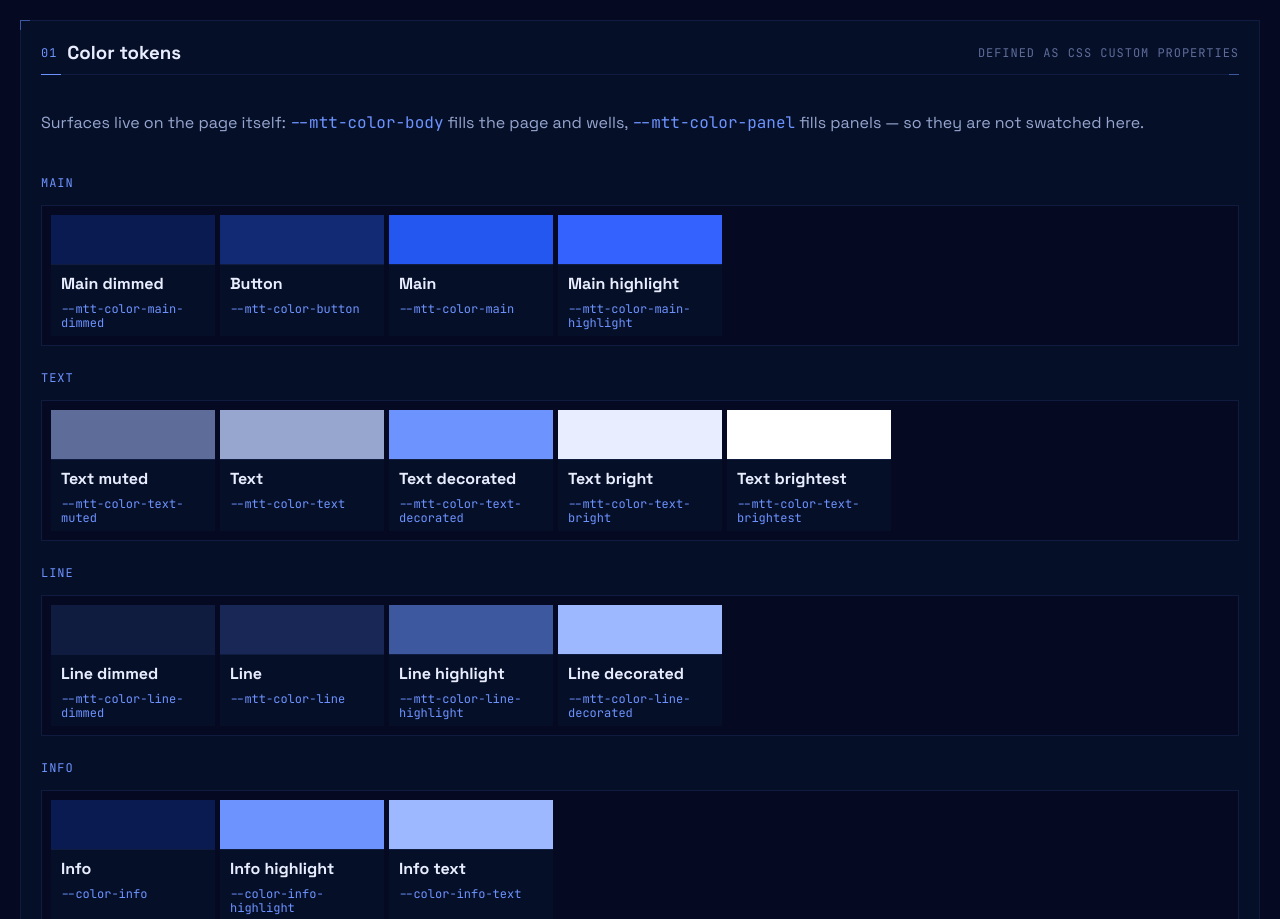
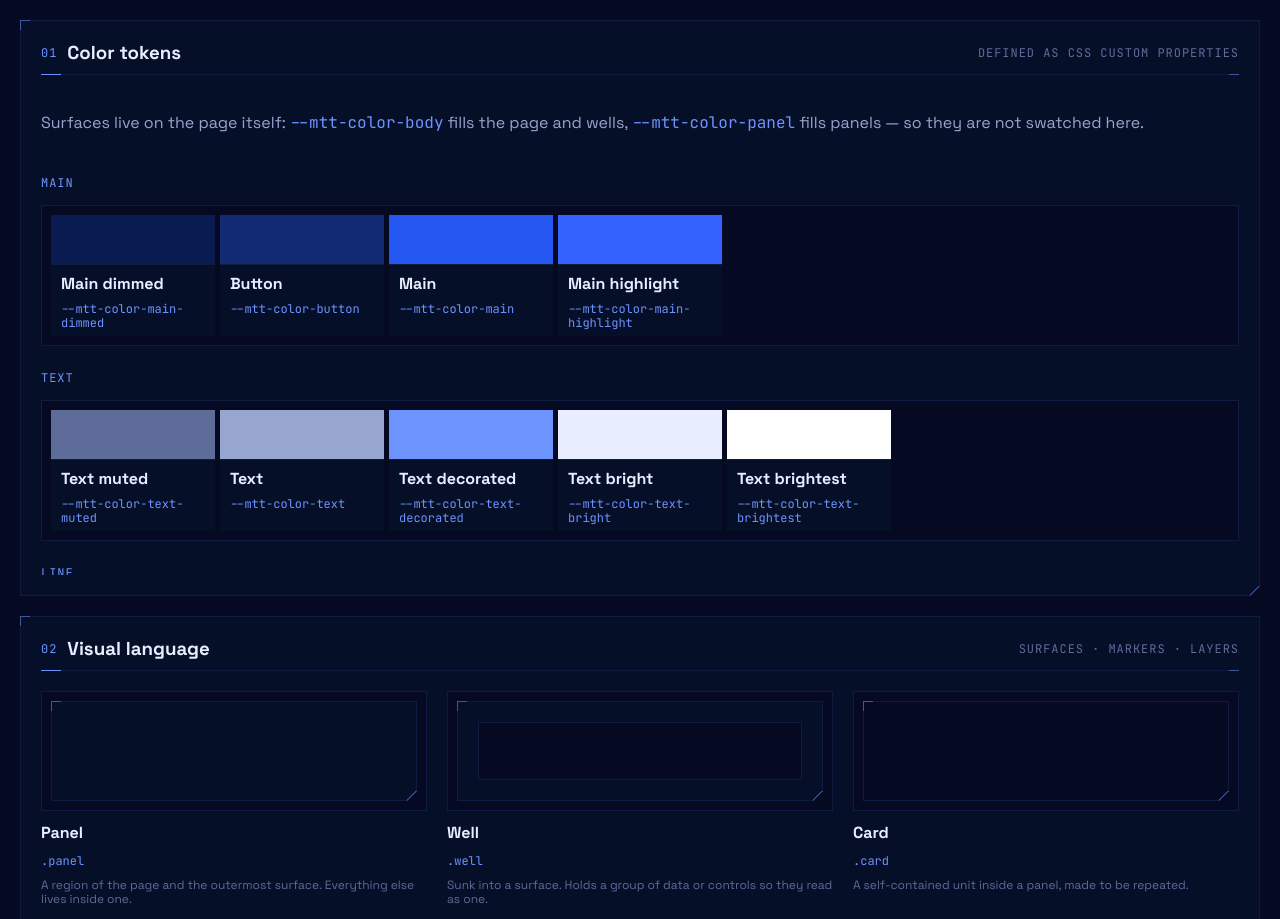
Before and after one commit to macawkit/theme, a plain HTML site: page demo.html in a window 1280 px wide. Shown: the top 919 px of the page. Drawn offline with Linux system fonts and the light colour scheme.

Commit message:
Basic scrollbars

```diff
--- a/demo.html
+++ b/demo.html
@@ -151,7 +151,7 @@
             <h3>Color tokens</h3>
             <span class="note">Defined as CSS custom properties</span>
         </header>
-        <div class="stack">
+        <div class="stack" style="overflow: auto; height: 480px;">
             <p>Surfaces live on the page itself: <code>--mtt-color-body</code> fills the page and wells, <code>--mtt-color-panel</code> fills panels — so they are not swatched here.</p>
             <div class="stack tight swatch-group">
                 <span class="label">Main</span>
--- a/geometry/shell/index.css
+++ b/geometry/shell/index.css
@@ -1,4 +1,6 @@
 @import "base.css";
+
+@import "scrollbar.css";
 @import "panel.css";
 @import "button.css";
 @import "input.css";
--- /dev/null
+++ b/geometry/shell/scrollbar.css
@@ -0,0 +1,27 @@
+@supports not selector(::-webkit-scrollbar) {
+    * {
+        scrollbar-color: var(--mtt-color-main) transparent;
+        scrollbar-width: thin;
+    }
+}
+
+@supports selector(::-webkit-scrollbar) {
+    *::-webkit-scrollbar {
+        width: 1px;
+        height: 1px;
+    }
+
+    *::-webkit-scrollbar-button {
+        display: none;
+        width: 0;
+        height: 0;
+    }
+
+    *::-webkit-scrollbar-track {
+        background: transparent;
+    }
+
+    *::-webkit-scrollbar-thumb {
+        background: var(--mtt-color-main);
+    }
+}
--- a/theme.css
+++ b/theme.css
@@ -215,7 +215,6 @@ code {
     display: flex;
     flex-direction: column;
     gap: var(--margin);
-    min-height: 0;
 }
 
 .cols {
```
